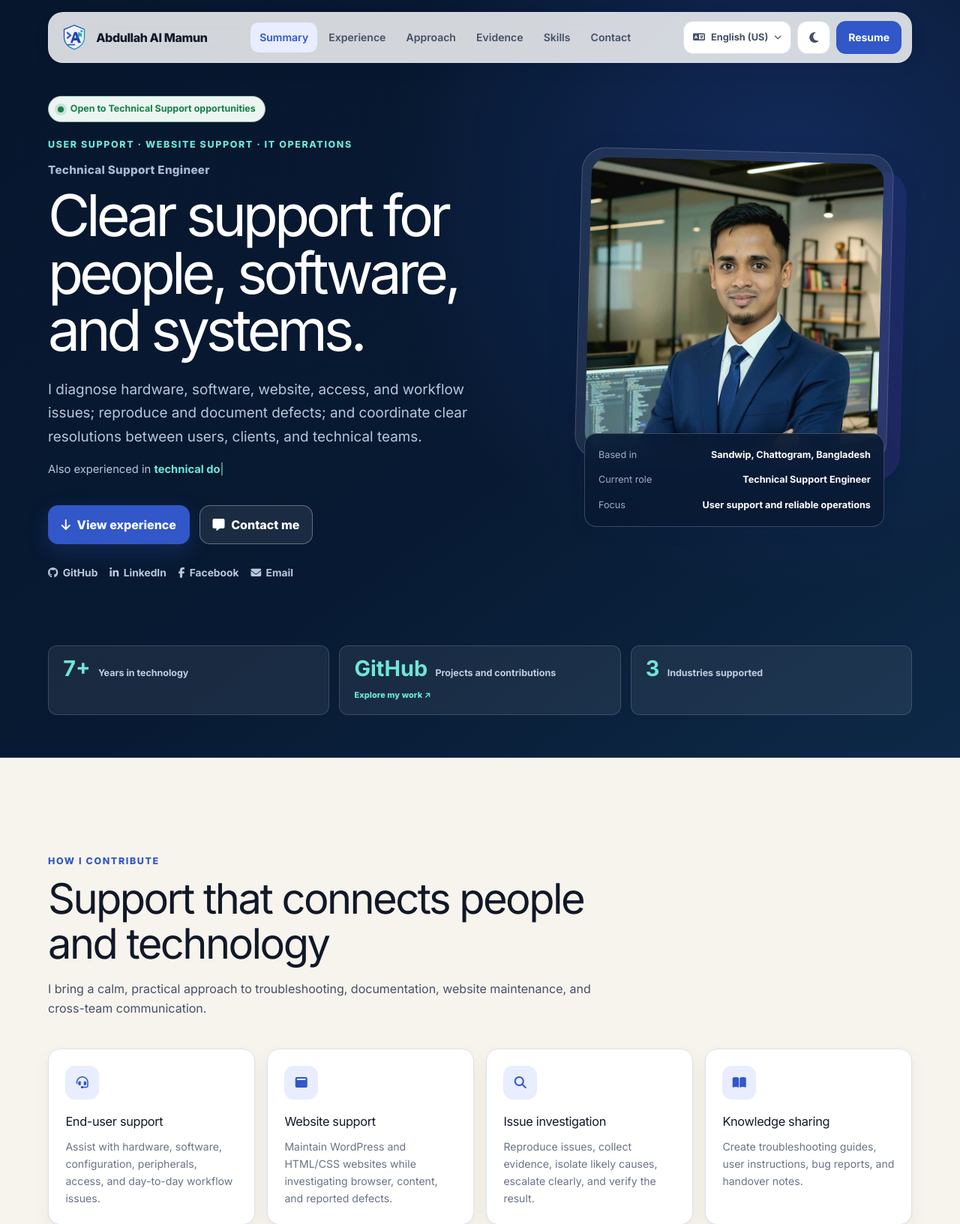
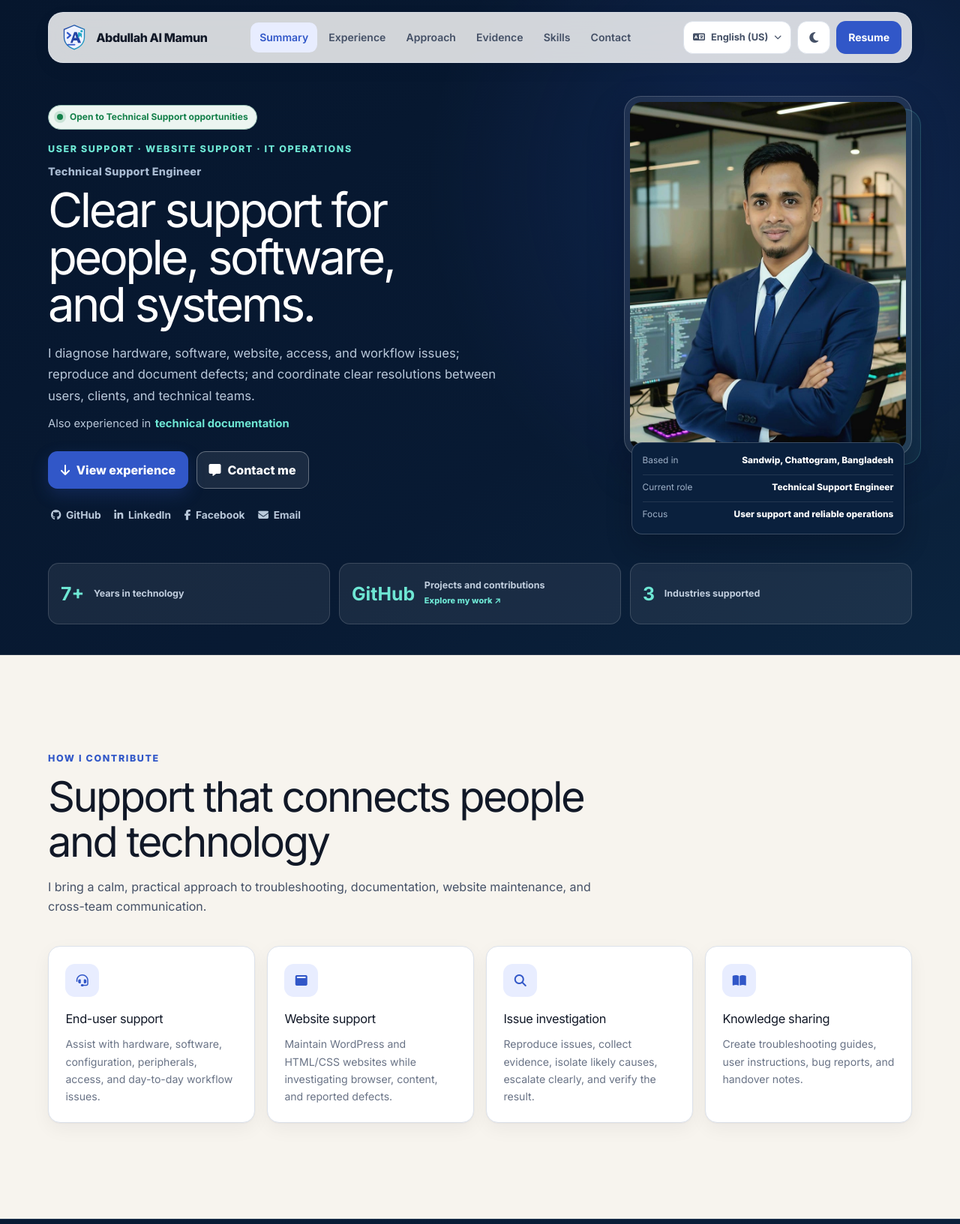
Before and after one commit to saamaamr/portfolio, a Node server app: page / in a window 1280 px wide. Shown: the top 1633 px of the page at 75% size. Run offline with Node 20, Linux system fonts and the light colour scheme; style sheets or scripts are compiled from the project's sources.

Commit message:
feat: refine portfolio hero presentation

```diff
--- a/public/css/input.css
+++ b/public/css/input.css
@@ -448,11 +448,6 @@ main > section {
   font-weight: 700;
 }
 
-.typed-cursor {
-  color: var(--violet);
-  animation: cursor-blink 0.9s steps(1) infinite;
-}
-
 .hero-actions,
 .hero-socials {
   display: flex;
@@ -579,12 +574,14 @@ main > section {
   font-size: 0.79rem;
 }
 
-.profile-summary span {
+.profile-summary dt {
   color: var(--text-muted);
 }
 
-.profile-summary strong {
+.profile-summary dd {
+  margin: 0;
   text-align: right;
+  font-weight: 700;
 }
 
 .content-section {
@@ -1485,17 +1478,28 @@ main > section {
   overflow: hidden;
   border-bottom: 1px solid rgba(255, 255, 255, 0.12);
   background:
-    radial-gradient(circle at 82% 24%, rgba(49, 87, 200, 0.28), transparent 34rem),
-    linear-gradient(145deg, #06162d 0%, var(--navy) 58%, #0d2947 100%);
+    radial-gradient(circle at 82% 28%, rgba(49, 87, 200, 0.22), transparent 30rem),
+    linear-gradient(145deg, #06162d 0%, var(--navy) 62%, #0b243f 100%);
   color: #f7fbff;
-  padding-block: 8rem 3.5rem;
+  padding-block: 8rem 2.5rem;
 }
 
 .hero-shell {
   display: grid;
-  grid-template-columns: minmax(0, 1.12fr) minmax(19rem, 0.88fr);
+  grid-template-columns: minmax(0, 7fr) minmax(19rem, 5fr);
   align-items: center;
-  gap: clamp(2.5rem, 6vw, 5rem);
+  column-gap: clamp(2.5rem, 5vw, 4.5rem);
+  row-gap: clamp(1.25rem, 2.5vw, 2rem);
+}
+
+.hero-copy {
+  min-width: 0;
+  max-width: 43rem;
+}
+
+.hero .status-pill {
+  padding: 0.36rem 0.7rem;
+  font-size: 0.75rem;
 }
 
 .hero .eyebrow,
@@ -1503,20 +1507,26 @@ main > section {
   color: #6ee7d4;
 }
 
+.hero .eyebrow {
+  margin: 1rem 0 0.45rem;
+}
+
 .professional-role {
   width: fit-content;
-  margin: 0 0 0.7rem;
+  margin: 0 0 0.55rem;
   color: #a8bad1;
-  font-size: 0.95rem;
+  font-size: 0.9rem;
   font-weight: 750;
   letter-spacing: 0.02em;
 }
 
 .hero h1 {
-  max-width: 13ch;
+  max-width: 14ch;
   color: #fff;
-  font-size: clamp(3rem, 6vw, 5.2rem);
-  line-height: 1;
+  font-size: clamp(2.9rem, 4.95vw, 4.45rem);
+  line-height: 0.99;
+  letter-spacing: -0.055em;
+  text-wrap: balance;
 }
 
 .hero-intro,
@@ -1525,9 +1535,52 @@ main > section {
   color: #b9c8da;
 }
 
-.hero #typed-text,
-.hero .typed-cursor {
+.hero-intro {
+  max-width: 39rem;
+  margin-top: 1.2rem;
+  font-size: clamp(0.98rem, 1.3vw, 1.08rem);
+  line-height: 1.72;
+}
+
+.hero .role-rotator {
+  min-height: 1.5rem;
+  display: grid;
+  grid-template-columns: max-content minmax(0, 1fr);
+  align-items: baseline;
+  gap: 0.35rem;
+  margin-top: 0.75rem;
+  line-height: 1.5;
+}
+
+.hero #typed-text {
+  min-width: min(100%, calc(var(--typed-characters, 24) * 1ch));
+  display: inline-block;
   color: #6ee7d4;
+  transition: opacity 120ms ease, transform 120ms ease;
+}
+
+.hero #typed-text.is-changing {
+  opacity: 0.62;
+  transform: translateY(1px);
+}
+
+.hero .hero-actions {
+  gap: 0.65rem;
+  margin-top: 1.45rem;
+}
+
+.hero .button {
+  min-height: 3rem;
+  border-radius: 0.78rem;
+  padding: 0.7rem 1rem;
+}
+
+.hero .button-primary {
+  box-shadow: 0 8px 22px rgba(49, 87, 200, 0.24);
+}
+
+.hero .button:active {
+  transform: translateY(0);
 }
 
 .hero .button-secondary {
@@ -1541,53 +1594,136 @@ main > section {
   color: #6ee7d4;
 }
 
+.hero .hero-socials {
+  gap: 0.25rem 0.6rem;
+  margin-top: 0.95rem;
+}
+
+.hero .hero-socials a {
+  min-height: 2.5rem;
+  gap: 0.42rem;
+  border-radius: 0.55rem;
+  padding: 0.35rem 0.25rem;
+  transition: color var(--transition), background-color var(--transition);
+}
+
+.hero .hero-socials a:hover {
+  background: rgba(255, 255, 255, 0.07);
+  color: #6ee7d4;
+}
+
+.hero-visual {
+  width: min(100%, 24rem);
+  justify-self: end;
+  padding-bottom: 0.4rem;
+}
+
 .hero .portrait-frame {
+  width: 100%;
+  aspect-ratio: 4 / 5;
+  border-radius: 1.4rem;
   border-color: rgba(255, 255, 255, 0.18);
   background: rgba(255, 255, 255, 0.08);
+  padding: 0.45rem;
+  box-shadow: 0 22px 48px rgba(1, 8, 20, 0.28);
+  transform: none;
+}
+
+.hero .portrait-frame img {
+  border-radius: 1rem;
+  object-position: center 16%;
+}
+
+.hero .portrait-accent {
+  inset: 1rem -0.8rem -0.8rem 1rem;
+  border: 1px solid rgba(110, 231, 212, 0.2);
+  border-radius: 1.4rem;
+  background: rgba(110, 231, 212, 0.08);
+  opacity: 1;
 }
 
 .hero .profile-summary {
+  z-index: 1;
+  width: calc(100% - 1.25rem);
+  gap: 0;
+  margin: -1.15rem auto 0;
+  border-radius: 0.9rem;
   border-color: rgba(255, 255, 255, 0.2);
-  background: rgba(8, 26, 51, 0.9);
+  background: #0a203d;
   color: #fff;
-}
-
-.hero .profile-summary span {
+  padding: 0.45rem 0.85rem;
+  box-shadow: 0 16px 34px rgba(1, 8, 20, 0.24);
+  backdrop-filter: none;
+}
+
+.hero .profile-summary div {
+  display: grid;
+  grid-template-columns: minmax(5rem, 0.45fr) minmax(0, 1fr);
+  align-items: baseline;
+  gap: 0.8rem;
+  padding: 0.48rem 0;
+  font-size: 0.74rem;
+}
+
+.hero .profile-summary div + div {
+  border-top: 1px solid rgba(255, 255, 255, 0.1);
+}
+
+.hero .profile-summary dt {
   color: #9eb0c7;
+}
+
+.hero .profile-summary dd {
+  min-width: 0;
+  margin: 0;
+  overflow-wrap: anywhere;
+  text-align: end;
+  font-weight: 750;
+  line-height: 1.35;
 }
 
 .hero-proof-grid {
   grid-column: 1 / -1;
   display: grid;
   grid-template-columns: repeat(3, minmax(0, 1fr));
-  gap: 0.8rem;
-  margin-top: 0.5rem;
+  gap: 0.75rem;
+  margin-top: 0;
 }
 
 .hero-proof-grid .metric {
+  min-height: 5.15rem;
+  display: grid;
+  grid-template-columns: auto minmax(0, 1fr);
+  align-content: center;
+  align-items: center;
+  gap: 0.2rem 0.8rem;
+  border-radius: 0.9rem;
   border-color: rgba(255, 255, 255, 0.15);
   background: rgba(255, 255, 255, 0.07);
+  padding: 0.8rem 1rem;
   box-shadow: none;
 }
 
 .hero-proof-grid .metric strong {
   color: #6ee7d4;
+  font-size: 1.55rem;
 }
 
 .hero-proof-grid .metric span {
   color: #c1cede;
+  line-height: 1.35;
 }
 
 .hero-proof-grid .metric-link {
-  display: grid;
-  grid-template-columns: auto minmax(0, 1fr);
-  align-items: baseline;
   cursor: pointer;
   transition: border-color var(--transition), background-color var(--transition), transform var(--transition);
 }
 
+.hero-proof-grid .metric-link > strong {
+  grid-row: 1 / 3;
+}
+
 .hero-proof-grid .metric-link small {
-  grid-column: 1 / -1;
   color: #6ee7d4;
   font-size: 0.68rem;
   font-weight: 750;
--- a/public/js/script.js
+++ b/public/js/script.js
@@ -289,30 +289,29 @@
   const initTypewriter = (documentRef, localizedPhrases = DEFAULT_LOCALE_DATA.typewriterPhrases) => {
     const target = documentRef.getElementById('typed-text');
     if (!target) return;
-    const phrases = localizedPhrases.length ? localizedPhrases : DEFAULT_LOCALE_DATA.typewriterPhrases;
+    const phrases = localizedPhrases
+      .map((phrase) => String(phrase).trim())
+      .filter(Boolean);
+    if (!phrases.length) phrases.push(...DEFAULT_LOCALE_DATA.typewriterPhrases);
+    target.textContent = phrases[0];
+    target.style.setProperty(
+      '--typed-characters',
+      String(Math.max(...phrases.map((phrase) => [...phrase].length)))
+    );
     if (prefersReducedMotion()) {
-      target.textContent = phrases[0];
       return;
     }
     let phraseIndex = 0;
-    let characterIndex = phrases[0].length;
-    let deleting = true;
-    const type = () => {
-      const phrase = phrases[phraseIndex];
-      characterIndex += deleting ? -1 : 1;
-      target.textContent = phrase.slice(0, characterIndex);
-      let delay = deleting ? 45 : 75;
-      if (!deleting && characterIndex === phrase.length) {
-        deleting = true;
-        delay = 1500;
-      } else if (deleting && characterIndex === 0) {
-        deleting = false;
+    const rotate = () => {
+      target.classList.add('is-changing');
+      windowRef.setTimeout(() => {
         phraseIndex = (phraseIndex + 1) % phrases.length;
-        delay = 320;
-      }
-      windowRef.setTimeout(type, delay);
+        target.textContent = phrases[phraseIndex];
+        target.classList.remove('is-changing');
+        windowRef.setTimeout(rotate, 2400);
+      }, 120);
     };
-    windowRef.setTimeout(type, 900);
+    windowRef.setTimeout(rotate, 2400);
   };
 
   const initContactForm = (documentRef, localeData = DEFAULT_LOCALE_DATA) => {
@@ -415,6 +414,7 @@
     getNavigationSection,
     initMobileMenu,
     initLanguageMenu,
+    initTypewriter,
     initTheme,
     syncThemeFavicon,
   };
--- a/views/index.ejs
+++ b/views/index.ejs
@@ -17,8 +17,8 @@
             <h1 id="hero-title"><%= t('hero.title') %></h1>
             <p class="hero-intro"><%= t('hero.intro') %></p>
             <p class="role-rotator">
-              <span><%= t('hero.alsoExperienced') %></span>
-              <span id="typed-text" aria-hidden="true"><%= clientMessages.typewriterPhrases[0] %></span><span class="typed-cursor" aria-hidden="true">|</span>
+              <span class="role-rotator-label"><%= t('hero.alsoExperienced') %></span>
+              <span id="typed-text" aria-hidden="true"><%= clientMessages.typewriterPhrases[0] %></span>
               <span class="sr-only"><%= t('hero.typewriterSummary') %></span>
             </p>
             <div class="hero-actions">
@@ -36,13 +36,13 @@
           <div class="hero-visual reveal">
             <div class="portrait-frame">
               <div class="portrait-accent" aria-hidden="true"></div>
-              <img src="/assets/mamun image 1.jpeg" alt="<%= t('hero.portraitAlt') %>" width="640" height="640" />
+              <img src="/assets/mamun image 1.jpeg" alt="<%= t('hero.portraitAlt') %>" width="640" height="640" fetchpriority="high" decoding="async" />
             </div>
-            <div class="profile-summary">
-              <div><span><%= t('hero.basedIn') %></span><strong><%= t('contact.locationValue') %></strong></div>
-              <div><span><%= t('hero.currentRole') %></span><strong><%= t('hero.role') %></strong></div>
-              <div><span><%= t('hero.focus') %></span><strong><%= t('hero.focusValue') %></strong></div>
-            </div>
+            <dl class="profile-summary">
+              <div><dt><%= t('hero.basedIn') %></dt><dd><%= t('contact.locationValue') %></dd></div>
+              <div><dt><%= t('hero.currentRole') %></dt><dd><%= t('hero.role') %></dd></div>
+              <div><dt><%= t('hero.focus') %></dt><dd><%= t('hero.focusValue') %></dd></div>
+            </dl>
           </div>
 
           <div class="hero-proof-grid" aria-label="<%= t('a11y.careerHighlights') %>">
```
Also changed, not shown: other parts of public/css/input.css (+81 -10 lines), tests/frontend.test.js (+20 -0 lines), tests/page.test.js (+18 -0 lines).
